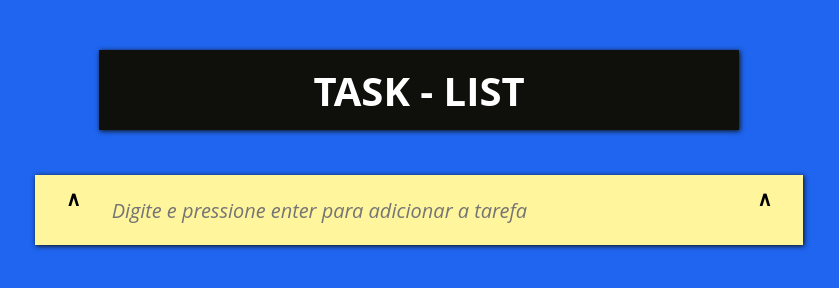
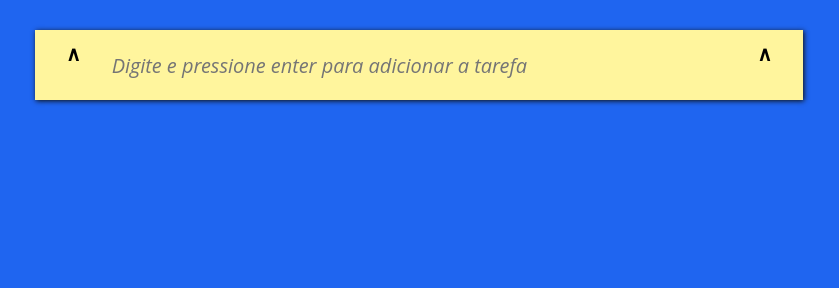
Before and after one commit to raonioliv/todo_list, a plain HTML site: page index.html in a window 1280 px wide. Shown: the whole page, without its empty margins (221-1060 px from the left). Drawn offline with Linux system fonts and the light colour scheme.

Commit message:
mudança pro marcos

```diff
--- a/index.html
+++ b/index.html
@@ -8,9 +8,6 @@
 </head>
 <body>
     <div class="todo">
-        <div class="todo__title">
-            TASK - LIST
-        </div>
 
         <div class="todo__list">
             <!-- <label class="todo__item">
```
